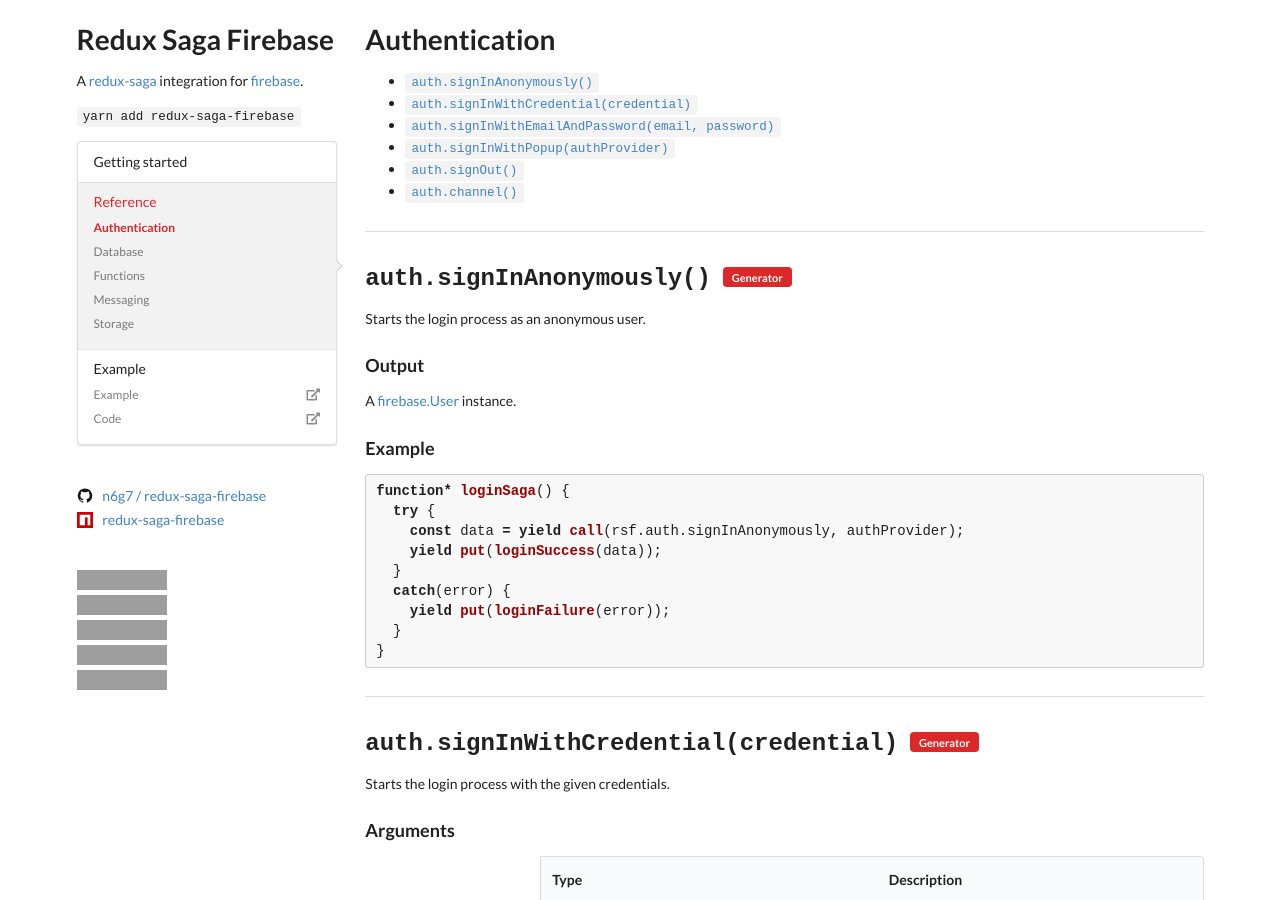
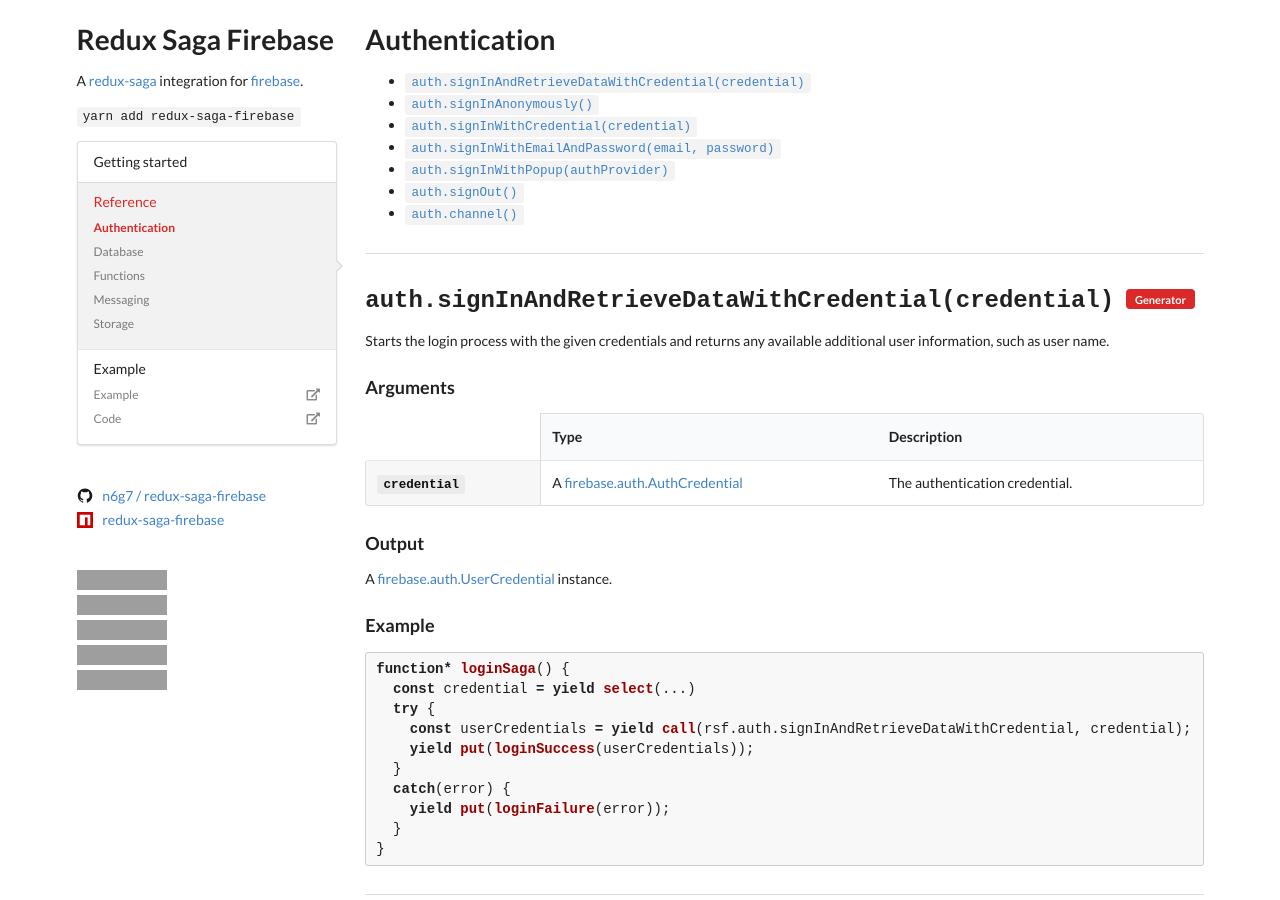
Before and after one commit to n6g7/redux-saga-firebase, a Jekyll site: the page built from docs/_reference/auth.md, in a window 1280 px wide and 900 px high, cut to the strip 0-900 px from the top of the window. Built offline with Jekyll 4.4.1, drawn with Linux system fonts in a browser that asks for light colours; nearby versions of some CDN libraries; grey boxes are pictures that could not be loaded.

Commit message:
Add "signInAndRetrieveDataWithCredential" auth method.

````diff
--- a/docs/_reference/auth.md
+++ b/docs/_reference/auth.md
@@ -2,6 +2,30 @@
 title: Authentication
 layout: docs
 methods:
+
+  - signature: auth.signInAndRetrieveDataWithCredential(credential)
+    id: signInAndRetrieveDataWithCredential
+    generator: true
+    description: Starts the login process with the given credentials and returns any available additional user information, such as user name.
+    arguments:
+      - name: credential
+        required: true
+        type: A [firebase.auth.AuthCredential](https://firebase.google.com/docs/reference/js/firebase.auth.AuthCredential.html)
+        description: The authentication credential.
+    output: A [firebase.auth.UserCredential](https://firebase.google.com/docs/reference/js/firebase.auth#.UserCredential) instance.
+    example: |
+      ```javascript
+      function* loginSaga() {
+        const credential = yield select(...)
+        try {
+          const userCredentials = yield call(rsf.auth.signInAndRetrieveDataWithCredential, credential);
+          yield put(loginSuccess(userCredentials));
+        }
+        catch(error) {
+          yield put(loginFailure(error));
+        }
+      }
+      ```
 
   - signature: auth.signInAnonymously()
     id: signInAnonymously
--- a/src/auth.js
+++ b/src/auth.js
@@ -1,5 +1,10 @@
 import { eventChannel } from 'redux-saga'
 import { call } from 'redux-saga/effects'
+
+function * signInAndRetrieveDataWithCredential (credential) {
+  const auth = this.app.auth()
+  return yield call([auth, auth.signInAndRetrieveDataWithCredential], credential)
+}
 
 function * signInAnonymously () {
   const auth = this.app.auth()
@@ -47,6 +52,7 @@
 
 export default {
   channel,
+  signInAndRetrieveDataWithCredential,
   signInAnonymously,
   signInWithCredential,
   signInWithPopup,
--- a/src/index.js
+++ b/src/index.js
@@ -11,6 +11,7 @@
 
     // Authentication methods
     this.auth = {
+      signInAndRetrieveDataWithCredential: auth.signInAndRetrieveDataWithCredential.bind(this),
       signInAnonymously: auth.signInAnonymously.bind(this),
       signInWithCredential: auth.signInWithCredential.bind(this),
       signInWithPopup: auth.signInWithPopup.bind(this),
````
Also changed, not shown: src/auth.test.js (+17 -0 lines), src/index.test.js (+1 -0 lines).
